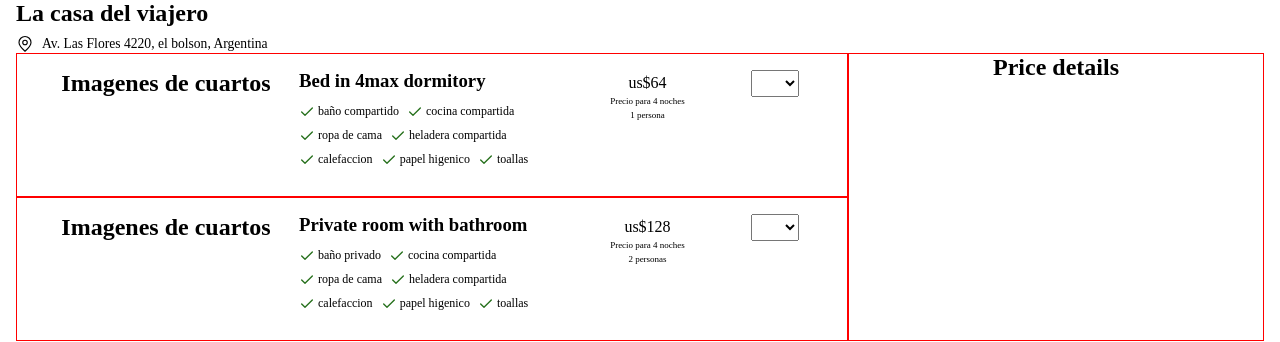
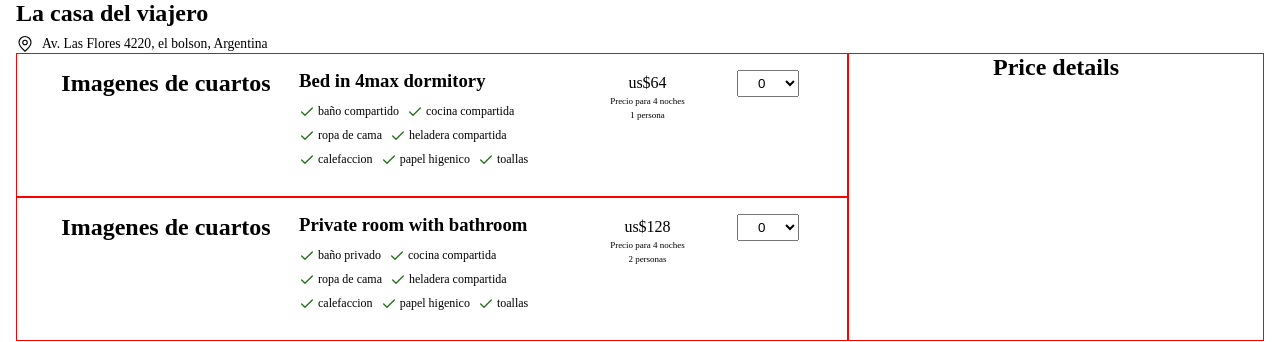
Before and after one commit to tomason182/la-casa-del-viajero-website, a React (Vite) app: page /searchresult in a window 1280 px wide. Shown: the part 142-484 px from the top of the page. Built offline with nearby package versions, Linux system fonts and the light colour scheme.

Commit message:
fix: bed selection display issue in chrome

```diff
--- a/src/pages/SearchResult/SearchResult.jsx
+++ b/src/pages/SearchResult/SearchResult.jsx
@@ -4,26 +4,9 @@ import styles from "./SearchResult.module.css";
 import { useEffect, useState } from "react";
 
 export default function SearchResult() {
-  const [numberOfGuest, setNumberOfGuest] = useState(2);
-
-  const numberOfNights = 4;
-
-  const propertyInfo = {
-    _id: "property001",
-    property_name: "La casa del viajero",
-    address: {
-      street: "Av. Las Flores 4220",
-      city: "el bolson",
-      postal_code: "7230",
-      country: "Argentina",
-    },
-    contact_info: {
-      phone_number: "2281515151",
-      email: "lacasadelviajero@mail.com",
-    },
-  };
-
-  const roomTypes = [
+  const [selectedNumGuest, setSelectedNumOfGuest] = useState({});
+  console.log(selectedNumGuest);
+  const [roomTypes, setRoomtypes] = useState([
     {
       _id: "roomType001",
       property_id: "property001",
@@ -84,7 +67,54 @@ export default function SearchResult() {
       ],
       availability: "3",
     },
-  ];
+  ]);
+  const numberOfNights = 4;
+
+  function handleGuestSelection(e) {
+    e.preventDefault();
+
+    const { name, value } = e.target;
+
+    setSelectedNumOfGuest({
+      ...selectedNumGuest,
+      [name]: value,
+    });
+  }
+
+  function renderBedsOptions(availability, id) {
+    const bedsArray = [];
+
+    for (let i = 0; i <= Number(availability); i++) {
+      bedsArray.push(i);
+    }
+
+    const bedsOptions = bedsArray.map(bed => (
+      <option key={`${id}-${bed}`} value={bed}>
+        {bed}
+      </option>
+    ));
+
+    return (
+      <select name={id} onChange={handleGuestSelection}>
+        {bedsOptions}
+      </select>
+    );
+  }
+
+  const propertyInfo = {
+    _id: "property001",
+    property_name: "La casa del viajero",
+    address: {
+      street: "Av. Las Flores 4220",
+      city: "el bolson",
+      postal_code: "7230",
+      country: "Argentina",
+    },
+    contact_info: {
+      phone_number: "2281515151",
+      email: "lacasadelviajero@mail.com",
+    },
+  };
 
   const roomTypeList = roomTypes.map(r => {
     return (
@@ -123,8 +153,9 @@ export default function SearchResult() {
               {r.type === "dorm" ? "1 persona" : `${r.max_occupancy} personas`}
             </span>
           </div>
-
-          <select name="guest">{renderBedsOptions(r.availability)}</select>
+          <div className={styles.bedSelection}>
+            {renderBedsOptions(r.availability, r._id)}
+          </div>
         </div>
       </div>
     );
@@ -175,13 +206,3 @@ export default function SearchResult() {
     </>
   );
 }
-
-function renderBedsOptions(availability) {
-  const optionsList = [];
-
-  for (let i = 0; i <= availability; i++) {
-    optionsList.push(<option key={i}>{i}</option>);
-  }
-
-  return optionsList;
-}
--- a/src/pages/SearchResult/SearchResult.module.css
+++ b/src/pages/SearchResult/SearchResult.module.css
@@ -73,10 +73,12 @@
   font-size: 9px;
 }
 
-.priceContainer select {
-  width: 3rem;
+.priceContainer .bedSelection {
+  justify-self: right;
+}
+
+.priceContainer .bedSelection select {
   padding: 0.25rem 1rem;
-  justify-self: end;
 }
 
 .priceDetailContainer {
```
